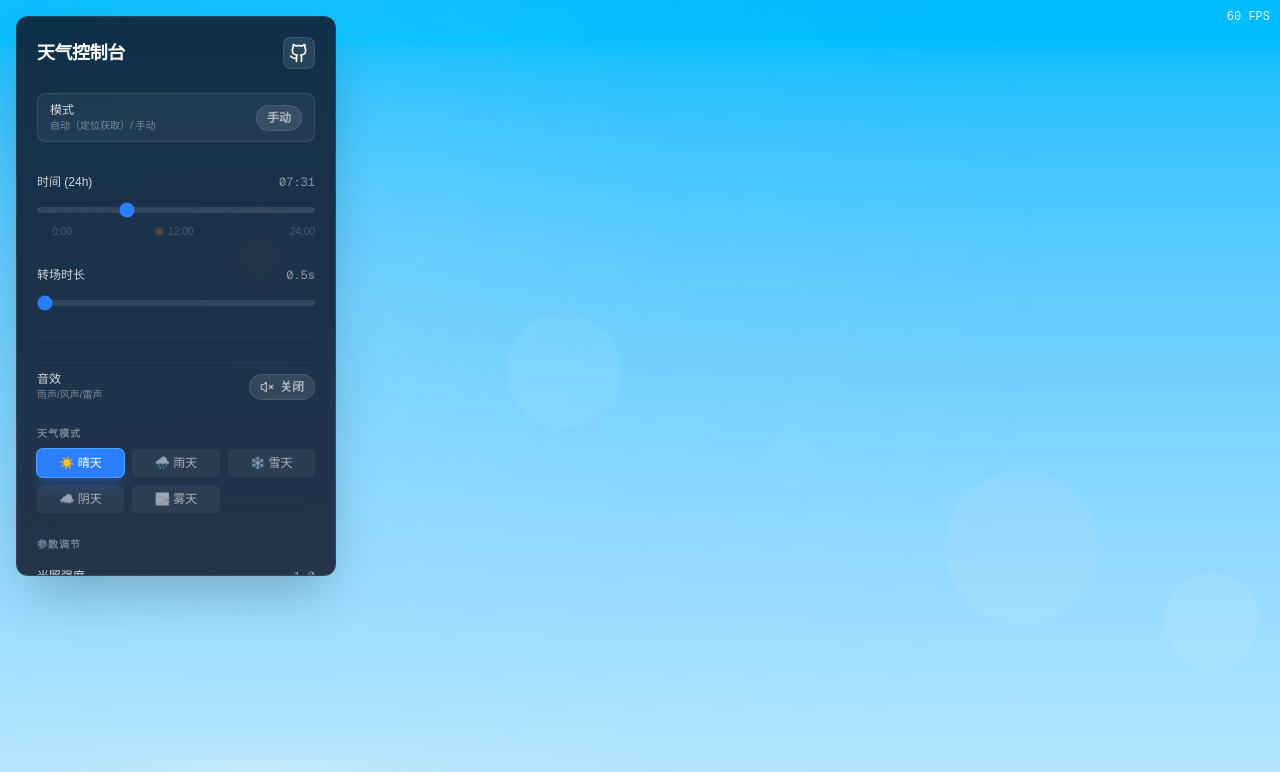
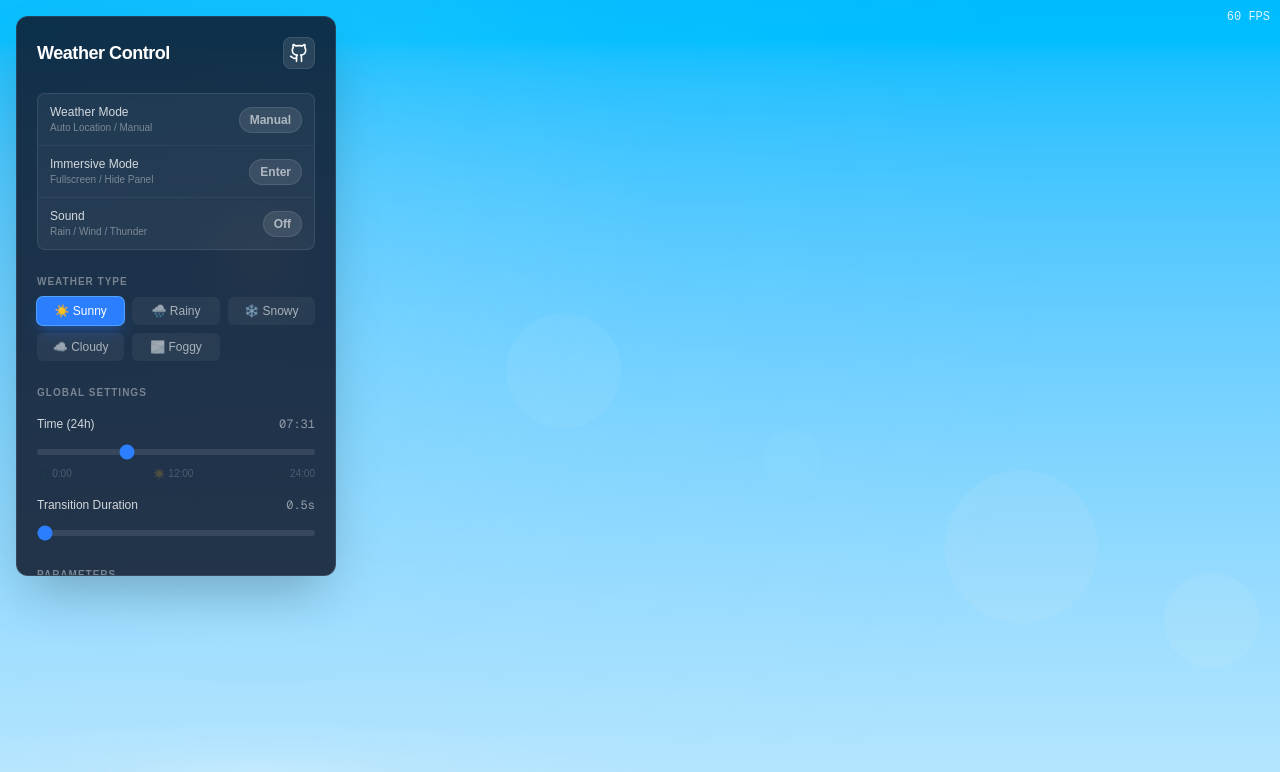
Before and after one commit to greywen/web-weather, a Next.js app: page / in a window 1280 px wide. Shown: the top 772 px of the page. Built offline with nearby package versions, Linux system fonts and the light colour scheme.

Commit message:
Overall layout optimization，Improve the documentation

```diff
--- a/app/globals.css
+++ b/app/globals.css
@@ -23,6 +23,29 @@ body {
   background: var(--background);
   color: var(--foreground);
   font-family: Arial, Helvetica, sans-serif;
+}
+
+/* Slim scrollbar for settings panel */
+.settings-scroll {
+  scrollbar-width: thin;
+  scrollbar-color: rgba(255, 255, 255, 0.15) transparent;
+}
+
+.settings-scroll::-webkit-scrollbar {
+  width: 4px;
+}
+
+.settings-scroll::-webkit-scrollbar-track {
+  background: transparent;
+}
+
+.settings-scroll::-webkit-scrollbar-thumb {
+  background: rgba(255, 255, 255, 0.15);
+  border-radius: 4px;
+}
+
+.settings-scroll::-webkit-scrollbar-thumb:hover {
+  background: rgba(255, 255, 255, 0.3);
 }
 
 .fog-overlay {
--- a/components/WeatherProvider.tsx
+++ b/components/WeatherProvider.tsx
@@ -21,6 +21,8 @@ interface WeatherContextType {
   setSoundEnabled: (v: boolean) => void;
   soundVolume: number;
   setSoundVolume: (v: number) => void;
+  immersive: boolean;
+  setImmersive: (v: boolean) => void;
 }
 
 const WeatherContext = createContext<WeatherContextType | undefined>(undefined);
@@ -56,6 +58,29 @@ export const WeatherProvider = ({ children }: { children: ReactNode }) => {
   const [weatherData, setWeatherData] = useState<WeatherData | null>(null);
   const [soundEnabled, setSoundEnabled] = useState<boolean>(false);
   const [soundVolume, setSoundVolume] = useState<number>(0.6);
+  const [immersive, setImmersiveState] = useState<boolean>(false);
+
+  const setImmersive = useCallback((v: boolean) => {
+    setImmersiveState(v);
+    if (v) {
+      document.documentElement.requestFullscreen?.().catch(() => {});
+    } else {
+      if (document.fullscreenElement) {
+        document.exitFullscreen?.().catch(() => {});
+      }
+    }
+  }, []);
+
+  // Sync immersive state when user exits fullscreen via Escape
+  useEffect(() => {
+    const onFullscreenChange = () => {
+      if (!document.fullscreenElement) {
+        setImmersiveState(false);
+      }
+    };
+    document.addEventListener('fullscreenchange', onFullscreenChange);
+    return () => document.removeEventListener('fullscreenchange', onFullscreenChange);
+  }, []);
 
   const easeInOut = (t: number) => (t < 0.5 ? 2 * t * t : 1 - Math.pow(-2 * t + 2, 2) / 2);
 
@@ -298,6 +323,8 @@ export const WeatherProvider = ({ children }: { children: ReactNode }) => {
             setSoundEnabled,
             soundVolume,
             setSoundVolume,
+            immersive,
+            setImmersive,
         }}
     >
             <div className="min-h-screen relative overflow-hidden" onClick={handleUserInteraction}>
@@ -345,8 +372,8 @@ export const WeatherProvider = ({ children }: { children: ReactNode }) => {
             {children}
 
              {/* Live Data Display (Optional Debug) */}
-             {weatherData && isAuto && (
-                 <div className="absolute top-4 right-4 text-right text-xs text-white/60 font-mono">
+             {weatherData && isAuto && !immersive && (
+                 <div className="absolute top-6 right-2.5 text-right text-xs text-white/60 font-mono">
                      <p>{weatherData.temperature}°C</p>
                      <p>Sun: {(weatherData.sunProgress * 100).toFixed(0)}%</p>
                  </div>
--- a/components/WeatherSettings.tsx
+++ b/components/WeatherSettings.tsx
@@ -1,13 +1,23 @@
 'use client';
 
 import { useEffect, useState } from 'react';
-import { Github, Volume2, VolumeX } from 'lucide-react';
+import { Github, Volume2, VolumeX, Maximize, Minimize } from 'lucide-react';
 import { useWeather } from './WeatherProvider';
 import { WeatherType } from './weather-types';
 
+const weatherLabel: Record<WeatherType, string> = {
+    sunny: '☀️ Sunny',
+    rainy: '🌧️ Rainy',
+    snowy: '❄️ Snowy',
+    cloudy: '☁️ Cloudy',
+    foggy: '🌫️ Foggy',
+    icy: '🧊 Icy',
+};
+
 export default function WeatherSettings() {
-    const { weather, setWeather, config, setConfig, transition, setTransitionConfig, isAuto, toggleAuto, soundEnabled, setSoundEnabled } = useWeather();
+    const { weather, setWeather, config, setConfig, transition, setTransitionConfig, isAuto, toggleAuto, soundEnabled, setSoundEnabled, immersive, setImmersive } = useWeather();
     const [isOpen, setIsOpen] = useState(true);
+    const [menuOpen, setMenuOpen] = useState(false);
 
     useEffect(() => {
         if (typeof window === 'undefined') return;
@@ -25,26 +35,54 @@ export default function WeatherSettings() {
 
     return (
         <>
+            {/* Immersive mode: weather status badge at top-left, click to open panel */}
+            {immersive && !menuOpen && (
+                <button
+                    type="button"
+                    onClick={() => setMenuOpen(true)}
+                    className="fixed top-4 left-4 z-[70] flex items-center gap-2 rounded-lg bg-slate-900/70 backdrop-blur-sm text-white text-xs px-3 py-2 border border-white/10 hover:bg-slate-900/90 transition-all cursor-pointer"
+                >
+                    <span>{weatherLabel[weather] ?? weather}</span>
+                    {isAuto ? <span className="text-green-400">Auto</span> : <span className="text-white/40">Manual</span>}
+                </button>
+            )}
+
+            {/* Normal mode UI */}
+            {!immersive && (
             <button
                 type="button"
                 onClick={() => setIsOpen((open) => !open)}
                 className="fixed top-4 left-4 z-[60] rounded-full bg-slate-900/85 text-white text-xs px-3 py-2 shadow-lg border border-white/10 md:hidden"
             >
-                {isOpen ? '隐藏控制台' : '显示控制台'}
+                {isOpen ? 'Hide Panel' : 'Show Panel'}
             </button>
+            )}
 
             <div
-                className={`fixed z-50 transition-all bg-slate-900/85 border border-white/10 rounded-xl shadow-2xl hover:bg-slate-900/90
+                className={`fixed z-[70] transition-all bg-slate-900/85 border border-white/10 rounded-xl shadow-2xl hover:bg-slate-900/90
                     w-[90vw] max-w-sm left-1/2 -translate-x-1/2 top-16 p-4 md:p-5 md:w-80 md:left-4 md:translate-x-0 md:top-4
-                    max-h-[70vh] overflow-y-auto
-                    ${isOpen ? 'opacity-100 translate-y-0 pointer-events-auto' : 'opacity-0 -translate-y-2 pointer-events-none'}
-                    md:opacity-100 md:pointer-events-auto md:translate-y-0
+                    max-h-[70vh] overflow-y-auto settings-scroll
+                    ${immersive
+                        ? (menuOpen ? 'opacity-100 translate-y-0 pointer-events-auto' : 'opacity-0 -translate-y-2 pointer-events-none')
+                        : `${isOpen ? 'opacity-100 translate-y-0 pointer-events-auto' : 'opacity-0 -translate-y-2 pointer-events-none'} md:opacity-100 md:pointer-events-auto md:translate-y-0`
+                    }
                 `}
             >
                 <div className="flex justify-between items-center mb-4 md:mb-6">
                     <h2 className="text-base md:text-lg font-bold text-white tracking-tight flex items-center gap-2">
-                        天气控制台
+                        Weather Control
                     </h2>
+                    <div className="flex items-center gap-1.5">
+                        {immersive && (
+                            <button
+                                type="button"
+                                onClick={() => setMenuOpen(false)}
+                                className="flex items-center justify-center w-8 h-8 rounded-lg bg-white/10 text-white hover:bg-white/20 hover:scale-110 transition-all border border-white/10"
+                                title="Close Panel"
+                            >
+                                ✕
+                            </button>
+                        )}
                         <a
                             href="https://github.com/greywen/web-weather"
                             target="_blank"
@@ -55,27 +93,85 @@ export default function WeatherSettings() {
                             <Github size={20} />
                         </a>
                     </div>
+                </div>
 
             <div className="space-y-6">
-                {/* Mode Toggle */}
-                <div className="flex items-center justify-between rounded-lg border border-white/10 bg-white/5 px-3 py-2">
+                {/* Quick Controls: Mode + Immersive + Sound */}
+                <div className="rounded-lg border border-white/10 bg-white/5 overflow-hidden">
+                    <div className="flex items-center justify-between px-3 py-2.5 border-b border-white/5">
                         <div className="flex flex-col">
-                        <span className="text-xs text-white/80">模式</span>
-                        <span className="text-[10px] text-white/40">自动（定位获取）/ 手动</span>
+                            <span className="text-xs text-white/80">Weather Mode</span>
+                            <span className="text-[10px] text-white/40">Auto Location / Manual</span>
                         </div>
                         <button
                             type="button"
                             onClick={toggleAuto}
                             className={`text-xs font-semibold px-2.5 py-1 rounded-full transition-all ${isAuto ? 'bg-green-500/80 text-white' : 'bg-white/10 text-white/60 border border-white/10'}`}
                         >
-                        {isAuto ? '自动' : '手动'}
+                            {isAuto ? 'Auto' : 'Manual'}
                         </button>
                     </div>
-                {/* 1. Global Time Control (Applies to all weathers) */}
-                <div className="space-y-4 pt-2 border-b border-white/5 pb-6">
+                    <div className="flex items-center justify-between px-3 py-2.5 border-b border-white/5">
+                        <div className="flex flex-col">
+                            <span className="text-xs text-white/80">Immersive Mode</span>
+                            <span className="text-[10px] text-white/40">Fullscreen / Hide Panel</span>
+                        </div>
+                        <button
+                            type="button"
+                            onClick={() => {
+                                if (immersive) { setImmersive(false); setMenuOpen(false); }
+                                else { setImmersive(true); }
+                            }}
+                            className={`flex items-center gap-1 text-xs font-semibold px-2.5 py-1 rounded-full transition-all ${immersive ? 'bg-blue-500/80 text-white' : 'bg-white/10 text-white/60 border border-white/10 hover:bg-white/20'}`}
+                        >
+                            {immersive ? 'Exit' : 'Enter'}
+                        </button>
+                    </div>
+                    <div className="flex items-center justify-between px-3 py-2.5">
+                        <div className="flex flex-col">
+                            <span className="text-xs text-white/80">Sound</span>
+                            <span className="text-[10px] text-white/40">Rain / Wind / Thunder</span>
+                        </div>
+                        <button
+                            type="button"
+                            onClick={() => setSoundEnabled(!soundEnabled)}
+                            className={`flex items-center gap-1.5 text-xs font-semibold px-2.5 py-1 rounded-full transition-all ${soundEnabled ? 'bg-blue-500/80 text-white shadow-lg shadow-blue-500/30' : 'bg-white/10 text-white/60 border border-white/10'}`}
+                        >
+                            {soundEnabled ? 'On' : 'Off'}
+                        </button>
+                    </div>
+                </div>
+
+                {/* Weather Type Selector */}
+                <div className="space-y-2">
+                    <h3 className="text-[10px] font-bold text-white/40 uppercase tracking-widest">Weather Type</h3>
+                    <div className="grid grid-cols-3 gap-2">
+                        {(['sunny', 'rainy', 'snowy', 'cloudy', 'foggy'] as WeatherType[]).map((t) => (
+                            <button
+                                key={t}
+                                onClick={() => handleTypeChange(t)}
+                                className={`py-1.5 px-2 rounded-md text-xs font-medium transition-all ${
+                                    weather === t
+                                    ? 'bg-blue-500 text-white shadow-lg shadow-blue-500/30 ring-1 ring-blue-400'
+                                    : 'bg-white/5 text-white/60 hover:bg-white/10 hover:text-white'
+                                }`}
+                            >
+                                {t === 'sunny' && '☀️ Sunny'}
+                                {t === 'rainy' && '🌧️ Rainy'}
+                                {t === 'snowy' && '❄️ Snowy'}
+                                {t === 'cloudy' && '☁️ Cloudy'}
+                                {t === 'foggy' && '🌫️ Foggy'}
+                            </button>
+                        ))}
+                    </div>
+                </div>
+
+                {/* Global Time Control */}
+                <div className="space-y-4">
+                    <h3 className="text-[10px] font-bold text-white/40 uppercase tracking-widest">Global Settings</h3>
                     <div>
                         <div className="flex justify-between text-xs text-white/80 mb-1.5">
-                            <span className="flex items-center gap-1">时间 (24h)</span>
+                            <span className="flex items-center gap-1">Time (24h)</span>
                             <span className="font-mono text-white/50">
                                 {Math.floor(config.time || 12).toString().padStart(2,'0')}:
                                 {Math.floor(((config.time || 12) % 1) * 60).toString().padStart(2,'0')}
@@ -96,11 +192,9 @@ export default function WeatherSettings() {
                             <span>🌑 24:00</span>
                         </div>
                     </div>
-
-                    {/* Transition Duration */}
-                    <div className="pt-3">
+                    <div>
                         <div className="flex justify-between text-xs text-white/80 mb-1.5">
-                            <span>转场时长</span>
+                            <span>Transition Duration</span>
                             <span className="font-mono text-white/50">{transition.duration.toFixed(1)}s</span>
                         </div>
                         <input
@@ -115,57 +209,15 @@ export default function WeatherSettings() {
                     </div>
                 </div>
 
-                {/* Sound Control */}
-                <div className="space-y-3 pt-2 border-t border-white/5">
-                    <div className="flex items-center justify-between">
-                        <div className="flex flex-col">
-                            <span className="text-xs text-white/80">音效</span>
-                            <span className="text-[10px] text-white/40">雨声/风声/雷声</span>
-                        </div>
-                        <button
-                            type="button"
-                            onClick={() => setSoundEnabled(!soundEnabled)}
-                            className={`flex items-center gap-1.5 text-xs font-semibold px-2.5 py-1 rounded-full transition-all ${soundEnabled ? 'bg-blue-500/80 text-white shadow-lg shadow-blue-500/30' : 'bg-white/10 text-white/60 border border-white/10'}`}
-                        >
-                            {soundEnabled ? <Volume2 size={14} /> : <VolumeX size={14} />}
-                            {soundEnabled ? '开启' : '关闭'}
-                        </button>
-                    </div>
-                </div>
-
-                {/* 2. Weather Type Selector */}
-                <div className="space-y-2">
-                    <h3 className="text-[10px] font-bold text-white/40 uppercase tracking-widest">天气模式</h3>
-                    <div className="grid grid-cols-3 gap-2">
-                        {(['sunny', 'rainy', 'snowy', 'cloudy', 'foggy'] as WeatherType[]).map((t) => (
-                            <button
-                                key={t}
-                                onClick={() => handleTypeChange(t)}
-                                className={`py-1.5 px-2 rounded-md text-xs font-medium transition-all ${
-                                    weather === t
-                                    ? 'bg-blue-500 text-white shadow-lg shadow-blue-500/30 ring-1 ring-blue-400'
-                                    : 'bg-white/5 text-white/60 hover:bg-white/10 hover:text-white'
-                                }`}
-                            >
-                                {t === 'sunny' && '☀️ 晴天'}
-                                {t === 'rainy' && '🌧️ 雨天'}
-                                {t === 'snowy' && '❄️ 雪天'}
-                                {t === 'cloudy' && '☁️ 阴天'}
-                                {t === 'foggy' && '🌫️ 雾天'}
-                            </button>
-                        ))}
-                    </div>
-                </div>
-
                 {/* 2. Sliders based on Type */}
                 <div className="space-y-4">
-                    <h3 className="text-[10px] font-bold text-white/40 uppercase tracking-widest">参数调节</h3>
+                    <h3 className="text-[10px] font-bold text-white/40 uppercase tracking-widest">Parameters</h3>
 
                     {weather === 'sunny' && (
                         <div className="space-y-4">
                             <div>
                                 <div className="flex justify-between text-xs text-white/80 mb-1.5">
-                                    <span>光照强度</span>
+                                    <span>Light Intensity</span>
                                     <span className="font-mono text-white/50">{config.intensity.toFixed(1)}</span>
                                 </div>
                                 <input
@@ -178,8 +230,8 @@ export default function WeatherSettings() {
                                     className="w-full h-1.5 bg-white/10 rounded-lg appearance-none cursor-pointer accent-blue-500"
                                 />
                                 <div className="flex justify-between text-[10px] text-white/20 mt-1">
-                                    <span>柔和</span>
-                                    <span>刺眼</span>
+                                    <span>Soft</span>
+                                    <span>Intense</span>
                                 </div>
                             </div>
                         </div>
@@ -191,7 +243,7 @@ export default function WeatherSettings() {
                             {weather === 'rainy' && (
                                 <div>
                                     <div className="flex justify-between text-xs text-white/80 mb-1.5">
-                                        <span>云量覆盖</span>
+                                        <span>Cloud Cover</span>
                                         <span className="font-mono text-white/50">{((config.cloudCover !== undefined ? config.cloudCover : 0.1) * 100).toFixed(0)}%</span>
                                     </div>
                                     <input
@@ -209,7 +261,7 @@ export default function WeatherSettings() {
                             {/* Particle Count */}
                             <div>
                                 <div className="flex justify-between text-xs text-white/80 mb-1.5">
-                                    <span>{weather === 'rainy' ? '雨量' : '雪量'}</span>
+                                    <span>{weather === 'rainy' ? 'Rainfall' : 'Snowfall'}</span>
                                     <span className="font-mono text-white/50">{config.particleCount}</span>
                                 </div>
                                 <input
@@ -226,7 +278,7 @@ export default function WeatherSettings() {
                             {/* Speed */}
                             <div>
                                 <div className="flex justify-between text-xs text-white/80 mb-1.5">
-                                    <span>下落速度</span>
+                                    <span>Fall Speed</span>
                                     <span className="font-mono text-white/50">{config.speed.toFixed(1)}x</span>
                                 </div>
                                 <input
@@ -244,7 +296,7 @@ export default function WeatherSettings() {
                             {(weather === 'rainy' || weather === 'snowy') && (
                                 <div>
                                     <div className="flex justify-between text-xs text-white/80 mb-1.5">
-                                        <span>风力</span>
+                                        <span>Wind</span>
                                         <span className="font-mono text-white/50">{config.wind.toFixed(1)}</span>
                                     </div>
                                     <input
@@ -257,8 +309,8 @@ export default function WeatherSettings() {
                                         className="w-full h-1.5 bg-white/10 rounded-lg appearance-none cursor-pointer accent-blue-500"
                                     />
                                     <div className="flex justify-between text-[10px] text-white/20 mt-1">
-                                        <span>← 刮左风</span>
-                                        <span>刮右风 →</span>
+                                        <span>← Left Wind</span>
+                                        <span>Right Wind →</span>
                                     </div>
                                 </div>
                             )}
@@ -267,8 +319,8 @@ export default function WeatherSettings() {
                             {weather === 'rainy' && (
                                 <div className="flex items-center justify-between pt-2 border-t border-white/5">
                                     <div className="flex flex-col">
-                                        <span className="text-xs text-white/80">雷暴</span>
-                                        <span className="text-[10px] text-white/40">开启雷电闪光特效</span>
+                                        <span className="text-xs text-white/80">Thunder</span>
+                                        <span className="text-[10px] text-white/40">Enable lightning flash effects</span>
                                     </div>
                                     <input
                                         type="checkbox"
@@ -283,7 +335,7 @@ export default function WeatherSettings() {
                             {weather === 'snowy' && (
                                 <div>
                                     <div className="flex justify-between text-xs text-white/80 mb-1.5">
-                                        <span>气温 (影响积雪)</span>
+                                        <span>Temperature (Snow)</span>
                                         <span className="font-mono text-white/50">{config.temperature !== undefined ? config.temperature : 0}°C</span>
                                     </div>
                                     <input
@@ -296,8 +348,8 @@ export default function WeatherSettings() {
                                         className="w-full h-1.5 bg-white/10 rounded-lg appearance-none cursor-pointer accent-blue-500"
                                     />
                                     <div className="flex justify-between text-[10px] text-white/20 mt-1">
-                                        <span>❄️ 结冰 (-10°)</span>
-                                        <span>💧 融化 (10°)</span>
+                                        <span>❄️ Freeze (-10°)</span>
+                                        <span>💧 Melt (10°)</span>
                                     </div>
                                 </div>
                             )}
@@ -309,7 +361,7 @@ export default function WeatherSettings() {
                         <div className="space-y-4">
                              <div>
                                 <div className="flex justify-between text-xs text-white/80 mb-1.5">
-                                    <span>云量覆盖</span>
+                                    <span>Cloud Cover</span>
                                     <span className="font-mono text-white/50">{((config.cloudCover !== undefined ? config.cloudCover : 0.1) * 100).toFixed(0)}%</span>
                                 </div>
                                 <input
@@ -324,7 +376,7 @@ export default function WeatherSettings() {
                             </div>
                             <div>
                                 <div className="flex justify-between text-xs text-white/80 mb-1.5">
-                                    <span>移动速度</span>
+                                    <span>Move Speed</span>
                                     <span className="font-mono text-white/50">{config.speed.toFixed(1)}x</span>
                                 </div>
                                 <input
@@ -345,7 +397,7 @@ export default function WeatherSettings() {
                         <div className="space-y-4">
                              <div>
                                 <div className="flex justify-between text-xs text-white/80 mb-1.5">
-                                    <span>雾气浓度</span>
+                                    <span>Fog Density</span>
                                     <span className="font-mono text-white/50">{((config.fogDensity !== undefined ? config.fogDensity : 0.5) * 100).toFixed(0)}%</span>
                                 </div>
                                 <input
--- a/components/weather-types.ts
+++ b/components/weather-types.ts
@@ -38,8 +38,8 @@ export const DEFAULT_CONFIG: WeatherConfig = {
 export interface WeatherData {
   type: WeatherType;
   temperature: number;
-  isDay: boolean; // 是否是白天
-  sunProgress: number; // 0 = 日出, 0.5 = 正午, 1 = 日落 (用于计算太阳位置)
+  isDay: boolean; // Whether it is daytime
+  sunProgress: number; // 0 = sunrise, 0.5 = noon, 1 = sunset (used for sun position calculation)
   locationName: string;
 }
 
```
Also changed, not shown: components/WeatherCanvas.tsx (+135 -136 lines), package.json (+12 -1 lines), 2 other files (tests, documents, lock files or other folders). Lines whose indentation alone changed are shown as unchanged.
